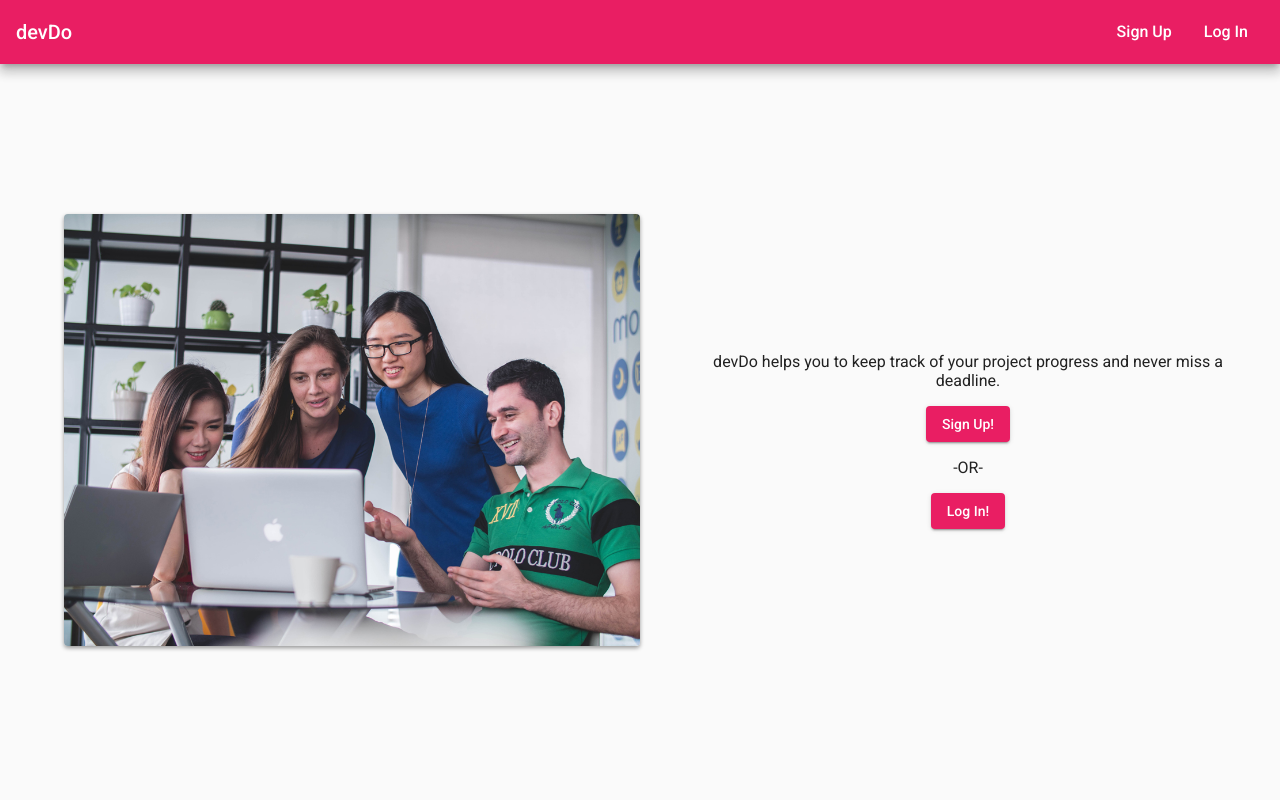
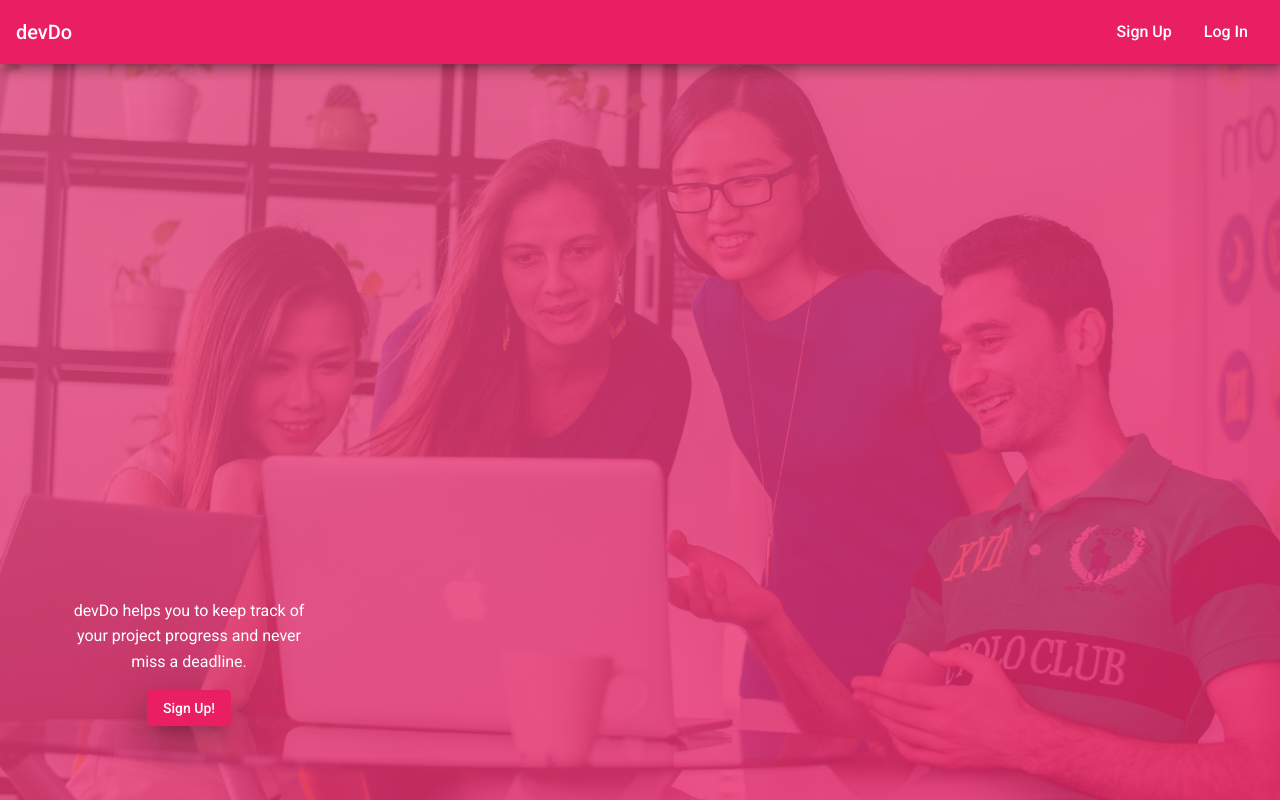
Before and after one commit to Ionut-T/devDo, an Angular app: page / in a window 1280 px wide. Built offline with nearby package versions, Linux system fonts and the light colour scheme.

Commit message:
edit home component

```diff
--- a/src/app/core/home/home.component.css
+++ b/src/app/core/home/home.component.css
@@ -1,53 +1,35 @@
 .home {
-  display: flex;
-  align-items: center;
-  justify-content: center;
+  background: linear-gradient(
+      to right bottom,
+      rgba(232, 73, 126, 0.8),
+      rgba(233, 30, 99, 0.8)
+    ),
+    url(../../../assets/img/home-image.jpg);
+  background-size: cover;
+  background-repeat: no-repeat;
+  background-position: center;
   height: calc(100% - 64px);
-}
-
-.container {
-  display: flex;
-  justify-content: space-around;
-  align-items: center;
+  position: relative;
 }
 
 .home__cta {
   display: flex;
   flex-direction: column;
   align-items: center;
-  width: 45vw;
+  position: absolute;
+  bottom: 10%;
+  left: 5%;
+  color: #fff;
+  width: 250px;
 }
 
 .home__cta p {
+  line-height: 1.6;
   text-align: center;
-}
-
-.home__image {
-  width: 45vw;
-}
-
-.home__image img {
-  width: 100%;
-  border-radius: 4px;
-  box-shadow: 0 2px 4px rgba(0, 0, 0, 0.4);
-}
-
-@media only screen and (max-width: 799px) {
-  .container {
-    flex-direction: column-reverse;
-  }
-
-  .home__image {
-    width: 70vw;
-  }
 }
 
 @media only screen and (max-width: 599px) {
   .home {
     height: calc(100% - 56px);
   }
-
-  .home__cta {
-    width: 80vw;
-  }
 }
--- a/src/app/core/home/home.component.html
+++ b/src/app/core/home/home.component.html
@@ -1,23 +1,17 @@
-<section class="home">
-  <div class="container">
-    <figure class="home__image">
-      <img
-        src="../../../assets/img/home-image.jpg"
-        alt="four people watching on white MacBook on top of glass-top table"
-      />
-    </figure>
+<div class="home">
   <div class="home__cta">
-      <p class="home__paragraph">
+    <p>
       devDo helps you to keep track of your project progress and never miss a
       deadline.
     </p>
-      <button mat-raised-button color="primary" (click)="onSignUp()">
+    <button
+      mat-raised-button
+      class="mat-elevation-z24"
+      color="primary"
+      (click)="onSignUp()"
+      *ngIf="!isAuth"
+    >
       Sign Up!
-      </button>
-      <p>-OR-</p>
-      <button mat-raised-button color="primary" (click)="onLogIn()">
-        Log In!
     </button>
   </div>
 </div>
-</section>
--- a/src/app/core/home/home.component.ts
+++ b/src/app/core/home/home.component.ts
@@ -1,5 +1,7 @@
-import { Component, OnInit } from '@angular/core';
+import { Component, OnInit, OnDestroy } from '@angular/core';
 import { Router } from '@angular/router';
+import { Subscription } from 'rxjs';
+import { AuthService } from 'src/app/auth/auth.service';
 
 /**
  * Home page component
@@ -9,10 +11,19 @@ import { Router } from '@angular/router';
   templateUrl: './home.component.html',
   styleUrls: ['./home.component.css']
 })
-export class HomeComponent implements OnInit {
-  constructor(private router: Router) {}
+export class HomeComponent implements OnInit, OnDestroy {
+  isAuth = false;
+  private authListenerSubscription: Subscription;
 
-  ngOnInit() {}
+  constructor(private router: Router, private authService: AuthService) {}
+
+  ngOnInit() {
+    this.authListenerSubscription = this.authService
+      .getAuthStatusListener()
+      .subscribe(isAuth => {
+        this.isAuth = isAuth;
+      });
+  }
 
   /**
    * Redirect user to sign up page
@@ -22,9 +33,11 @@ export class HomeComponent implements OnInit {
   }
 
   /**
-   * Redirect user to log in page
+   * Unsubscribe from subscriptions
    */
-  onLogIn() {
-    this.router.navigate(['/user/login']);
+  ngOnDestroy() {
+    if (this.authListenerSubscription) {
+      this.authListenerSubscription.unsubscribe();
+    }
   }
 }
```
Also changed, not shown: src/assets/img/home-image.jpg. Lines whose indentation alone changed are shown as unchanged.
